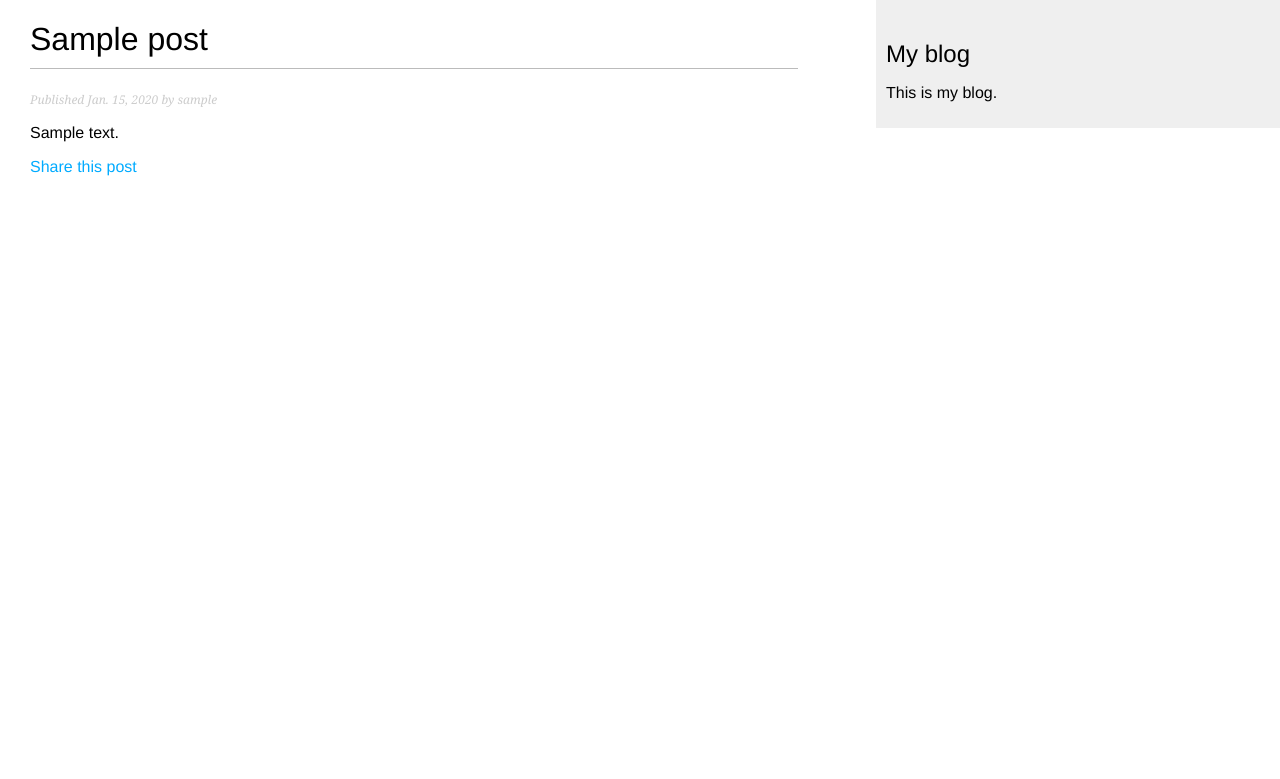
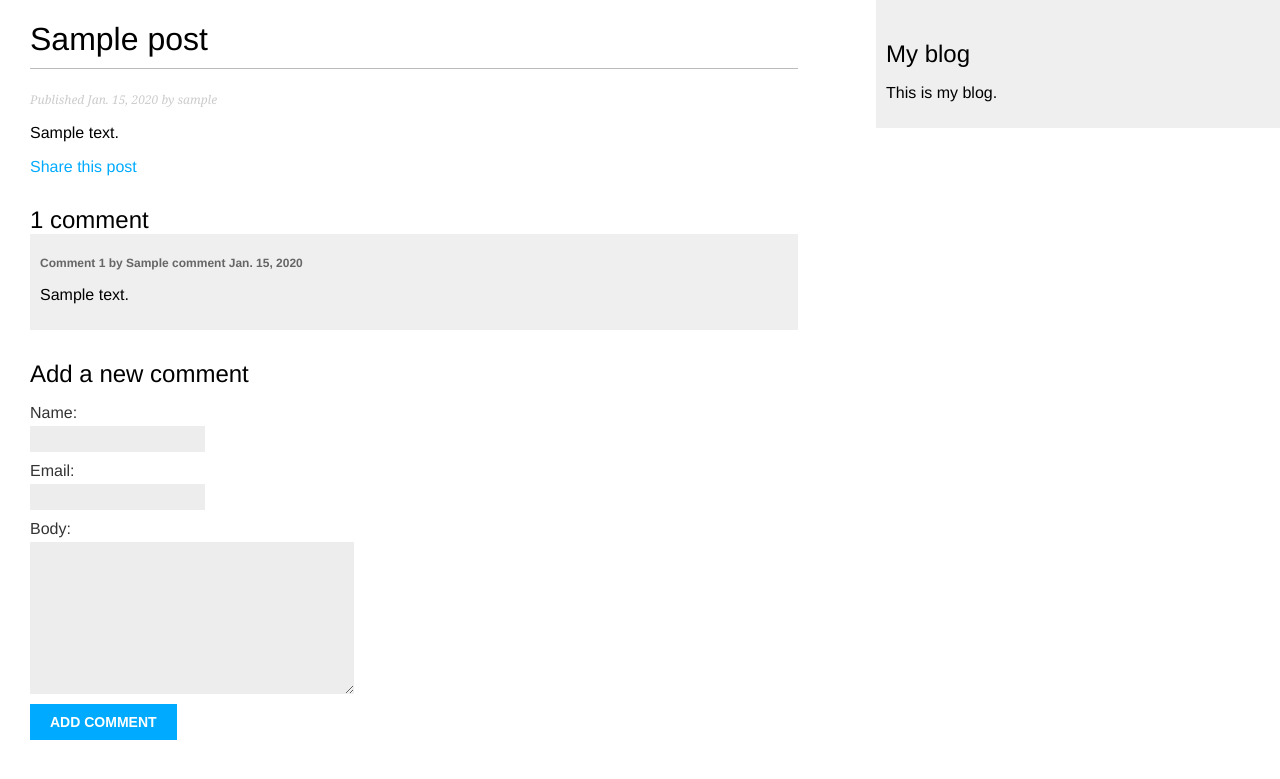
Before and after one commit to nildiert/Django-blog, a Django app: a page that uses blog/templates/blog/post/detail.html in a window 1280 px wide. Shown: the top 779 px of the page. Run offline with Django 3.2, Linux system fonts and the light colour scheme; tables that the repository leaves empty hold one stand-in row (values such as "Sample post").

Commit message:
[FEATURE] Added comments in detail.html

```diff
--- a/blog/templates/blog/post/detail.html
+++ b/blog/templates/blog/post/detail.html
@@ -11,4 +11,29 @@
             Share this post
         </a>
     </p>
+    {% with comments.count as total_comments %}
+        <h2>
+            {{ total_comments }} comment{{ total_comments|pluralize }}
+        </h2>
+    {% endwith %}
+    {% for comment in comments %}
+        <div class="comment">
+            <p class="info">
+                Comment {{ forloop.counter }} by {{ comment.name }}
+                {{ comment.created }}
+            </p>
+            {{ comment.body|linebreaks }}
+        </div>
+    {% empty %}
+    {% endfor %}
+    {% if new_comment %}
+        <h2>Your comment has been added.</h2>
+    {% else %}
+        <h2>Add a new comment</h2>
+        <form method="post">
+            {{ comment_form.as_p }}
+            {% csrf_token %}
+            <p><input type="submit" value="Add comment"></p>
+        </form>
+    {% endif %}
 {% endblock %}
--- a/blog/views.py
+++ b/blog/views.py
@@ -1,8 +1,8 @@
 from django.shortcuts import render, get_object_or_404
-from .models import Post
+from .models import Post, Comment
 from django.core.paginator import Paginator, EmptyPage, PageNotAnInteger
 from django.views.generic import ListView
-from .forms import EmailPostForm
+from .forms import EmailPostForm, CommentForm
 from django.core.mail import send_mail
 
 # Create your views here.
@@ -26,7 +26,25 @@ def post_list(request):
 def post_detail(request, year, month, day, post):
     post = get_object_or_404(Post, slug=post, status='published', publish__year=year,
                              publish__month=month, publish__day=day)
-    return render(request, 'blog/post/detail.html', {'post': post})
+    # List of active comments for this post
+    comments = post.comments.filter(active=True)
+    new_comment = None
+    if request.method == 'POST':
+        # Acomment was posted
+        comment_form = CommentForm(data=request.POST)
+        if comment_form.is_valid():
+            # Create Comment object but don't save to database yet
+            new_comment = comment_form.save(commit=False)
+            # Assign the current post to the comment
+            new_comment.post = post
+            # Save the comment to the database
+            new_comment.save()
+    else:
+        comment_form = CommentForm()
+    return render(request, 'blog/post/detail.html', {'post': post,
+                                                     'comments': comments,
+                                                     'new_comment': new_comment,
+                                                     'comment_form': comment_form})
 
 
 class PostListView(ListView):
```
